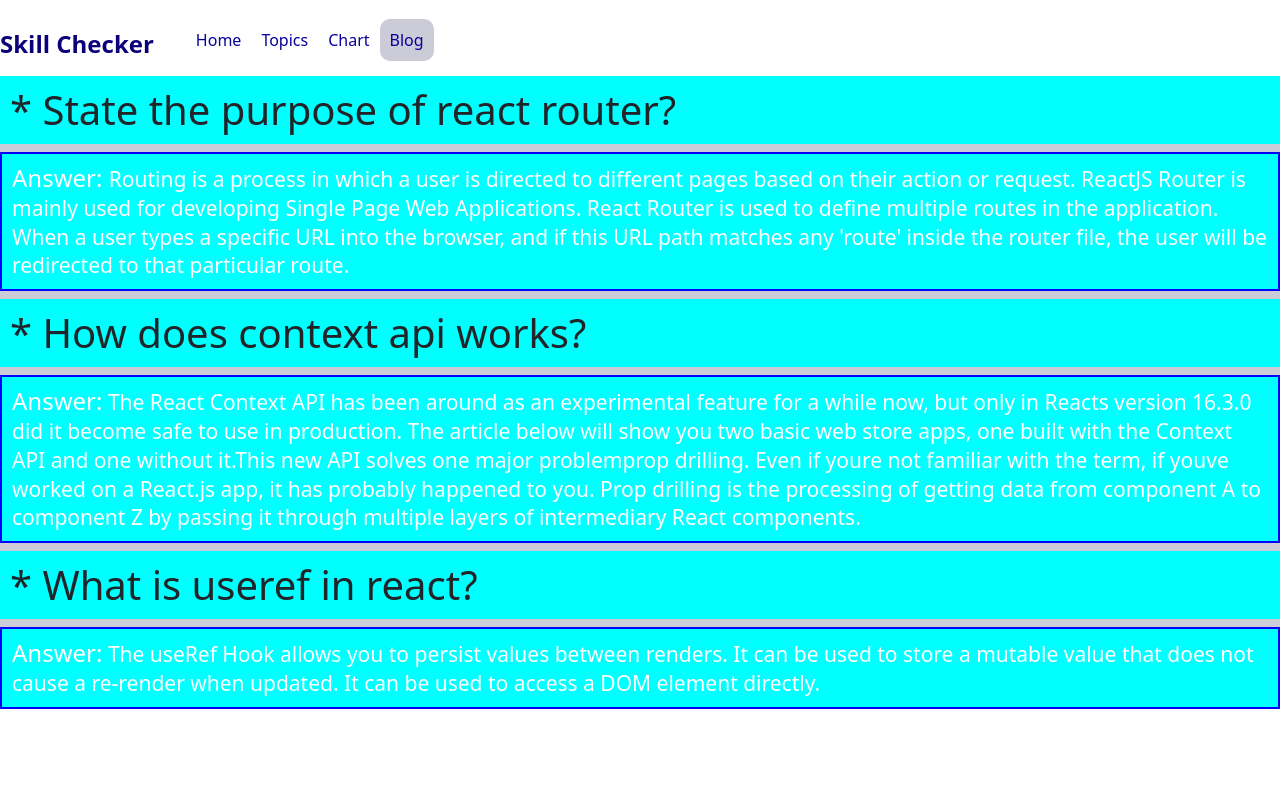
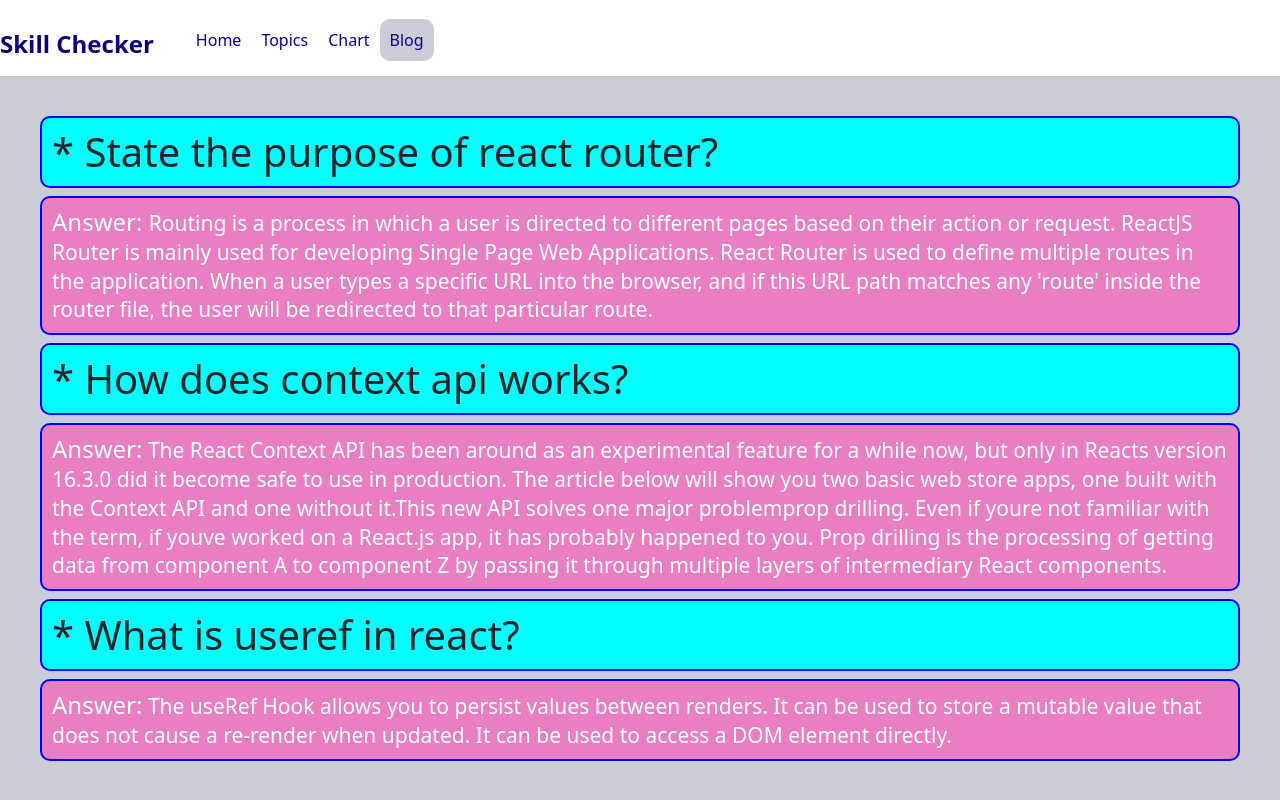
Before and after one commit to habib4224/Skill-Checker, a React (Create React App) app: page /blog in a window 1280 px wide. Shown: the top 800 px of the page. Built offline with nearby package versions, Linux system fonts and the light colour scheme.

Commit message:
Blog completed

```diff
--- a/src/component/Blog/Blog.css
+++ b/src/component/Blog/Blog.css
@@ -1,15 +1,20 @@
 .blogs h1 {
     background-color: aqua;
     padding: 10px;
+    border: 2px solid blue;
+    border-radius: 10px;
+
 }
 
 .blogs {
     background-color: rgb(204, 203, 216);
+    padding: 40px;
 }
 
 .blogs h4 {
-    background-color: aqua;
+    background-color: rgb(233, 126, 195);
     color: white;
     padding: 10px;
     border: 2px solid blue;
+    border-radius: 10px;
 }
```
